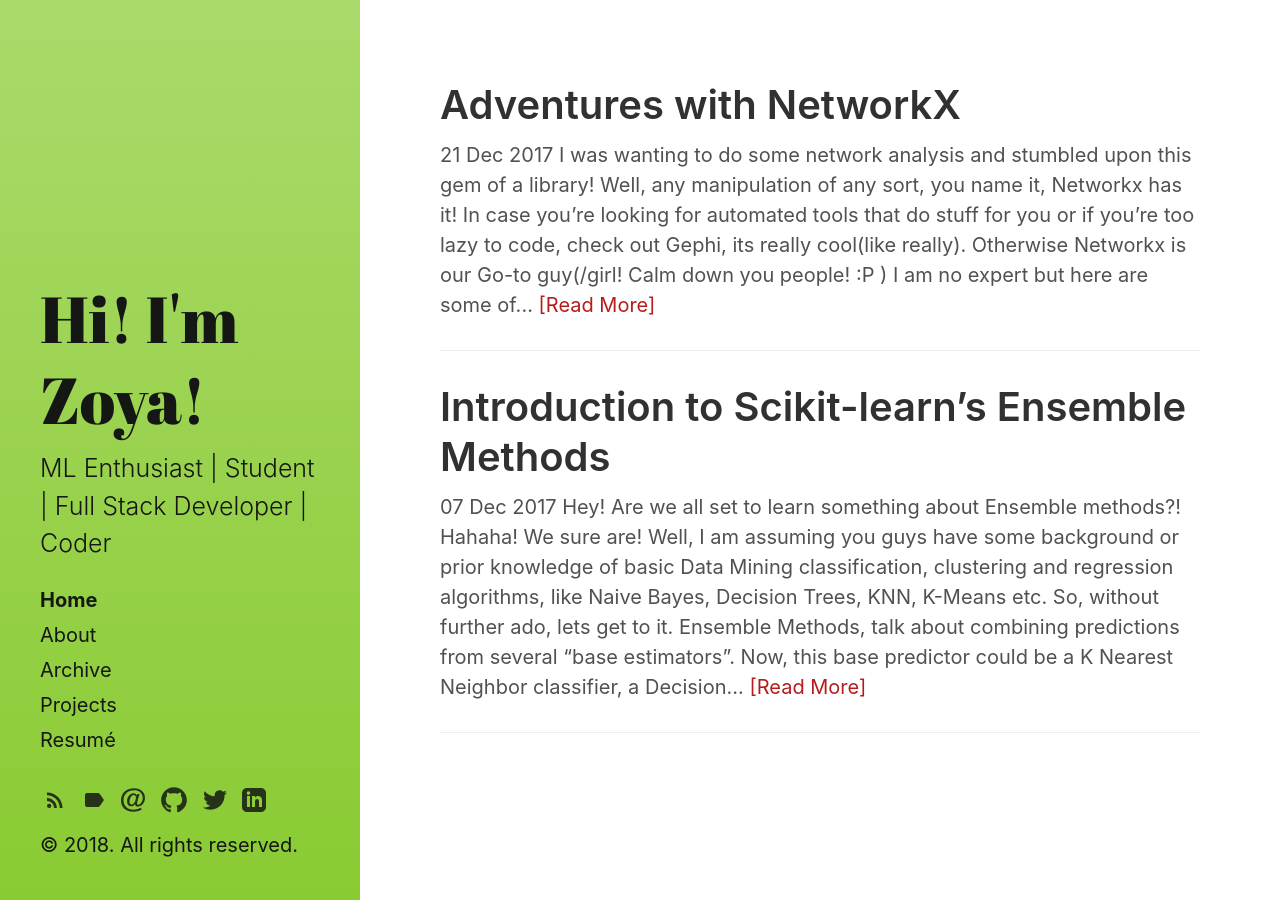
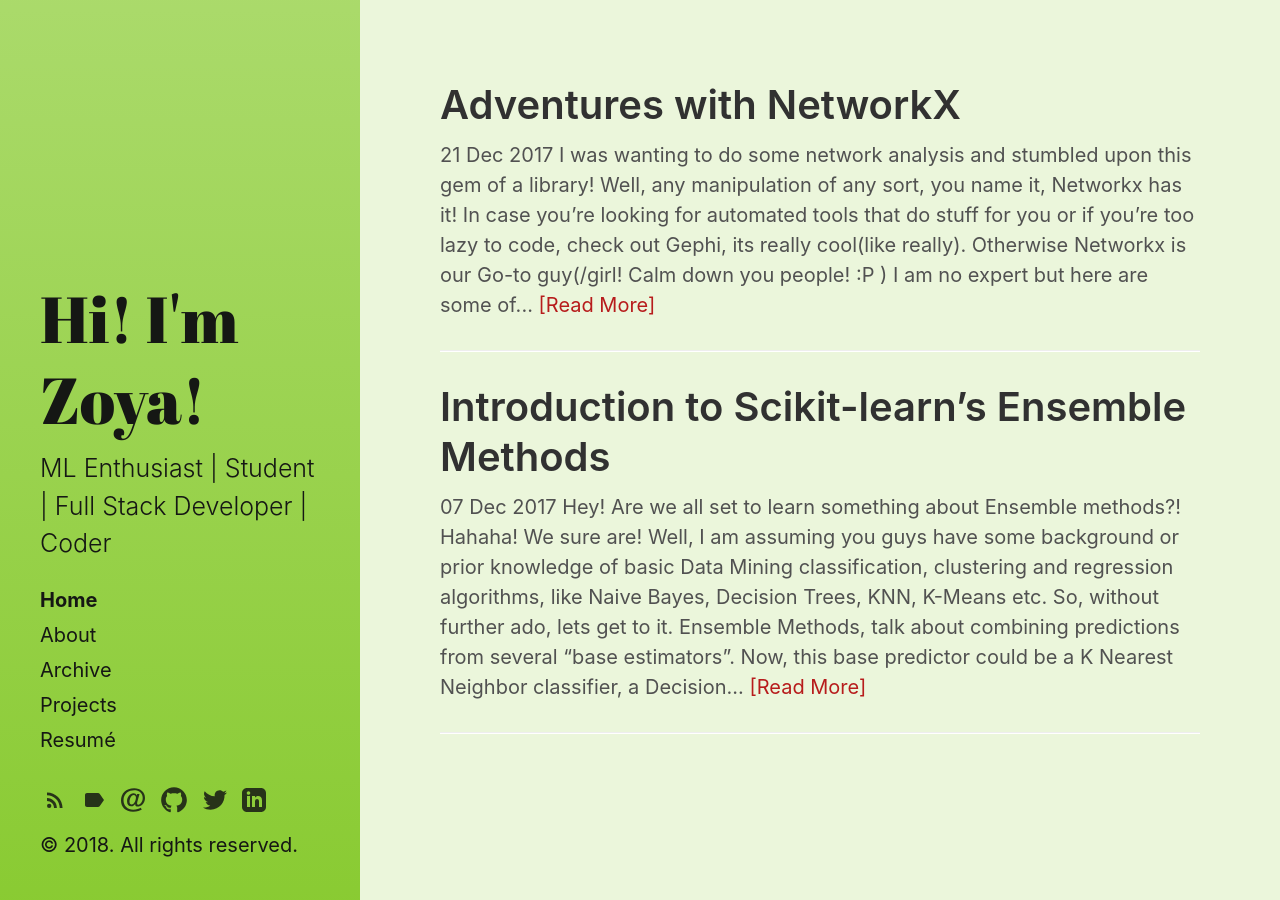
Before and after one commit to zeddmaxx/zeddmaxx.github.io, a Jekyll site: the page built from index.html, in a window 1280 px wide. Built offline with Jekyll 4.4.1, drawn with Linux system fonts in a browser that asks for light colours; the list of posts is cut into pages by our own code.

Commit message:
Update _layout.scss

```diff
--- a/_sass/hydeout/_layout.scss
+++ b/_sass/hydeout/_layout.scss
@@ -179,7 +179,7 @@ body {
 
   // Make entire container background white to contrast against sidebar
   .container {
-    background: $body-bg;
+    background: #ebf6db;
     color: $body-color;
     padding: $section-spacing * 2
              $section-spacing * 2
```
